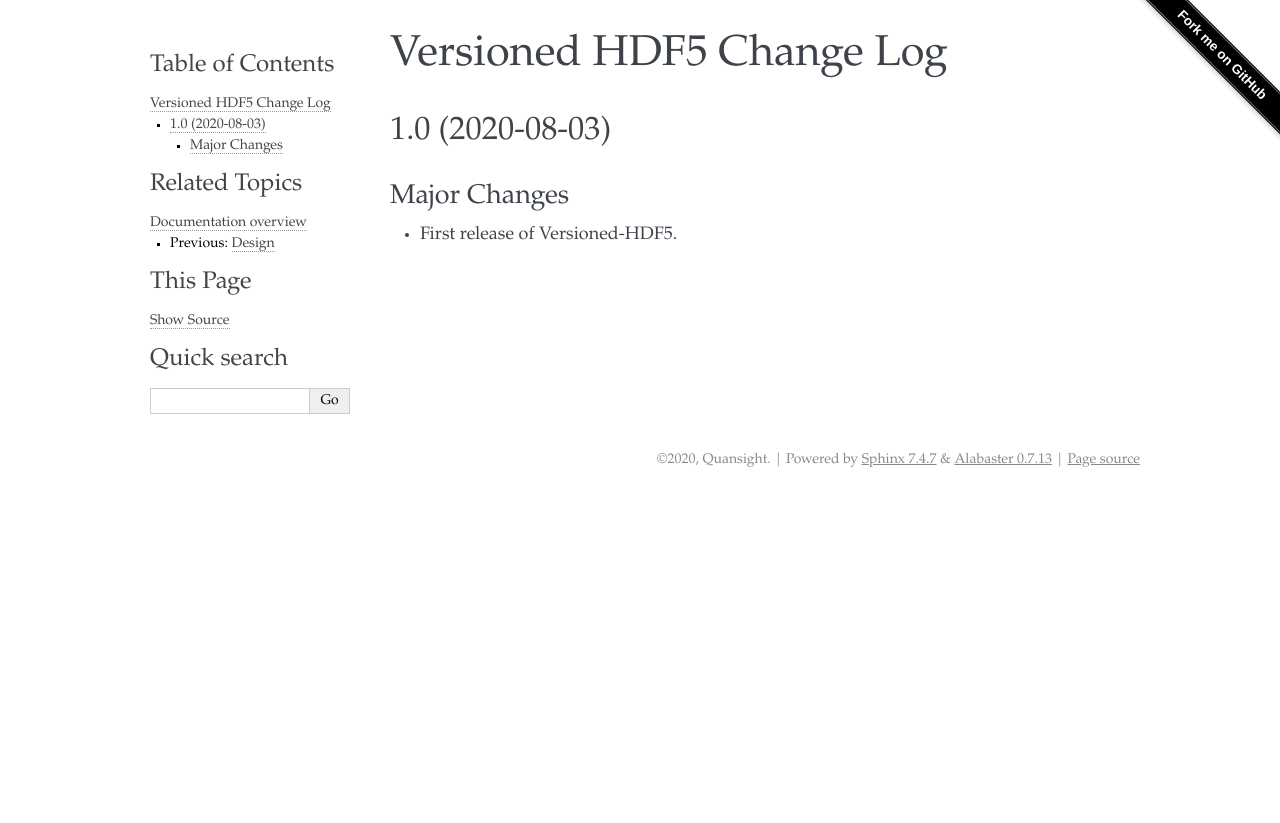
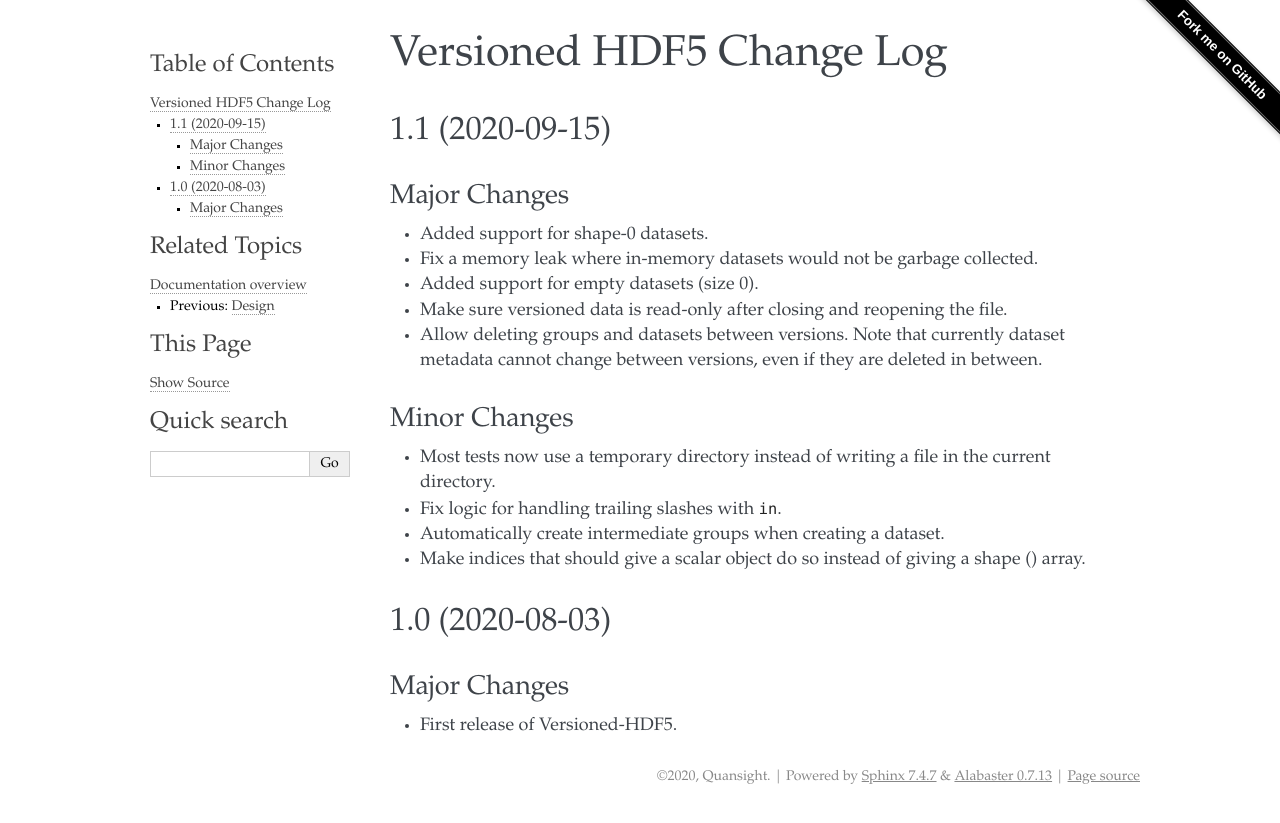
Before and after one commit to deshaw/versioned-hdf5, a Sphinx documentation site: the page built from docs/changelog.md, in a window 1280 px wide. Shown: the top 823 px of the page. Built offline with Sphinx 7.4.7, drawn with Linux system fonts in a browser that asks for light colours.

Commit message:
Add changelog entries for 1.1

```diff
--- a/docs/changelog.md
+++ b/docs/changelog.md
@@ -1,5 +1,26 @@
 Versioned HDF5 Change Log
 =========================
+
+## 1.1 (2020-09-15)
+
+### Major Changes
+
+* Added support for shape-0 datasets.
+* Fix a memory leak where in-memory datasets would not be garbage collected.
+* Added support for empty datasets (size 0).
+* Make sure versioned data is read-only after closing and reopening the file.
+* Allow deleting groups and datasets between versions. Note that currently
+  dataset metadata cannot change between versions, even if they are deleted in
+  between.
+
+### Minor Changes
+
+* Most tests now use a temporary directory instead of writing a file in the
+  current directory.
+* Fix logic for handling trailing slashes with `in`.
+* Automatically create intermediate groups when creating a dataset.
+* Make indices that should give a scalar object do so instead of giving a
+  shape () array.
 
 ## 1.0 (2020-08-03)
 
```
